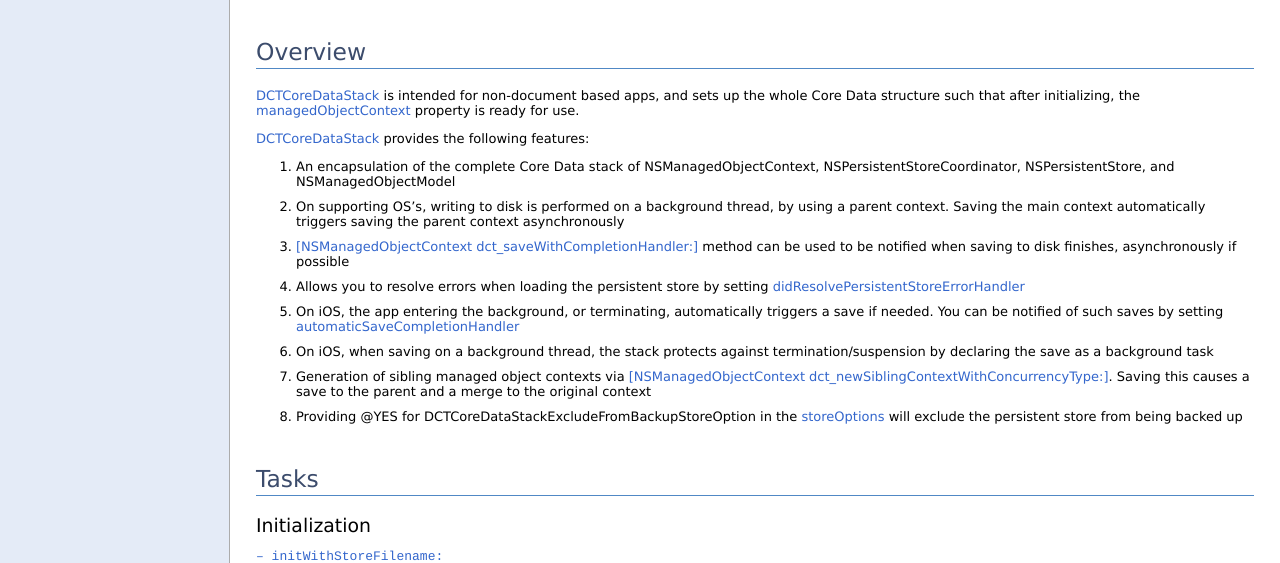
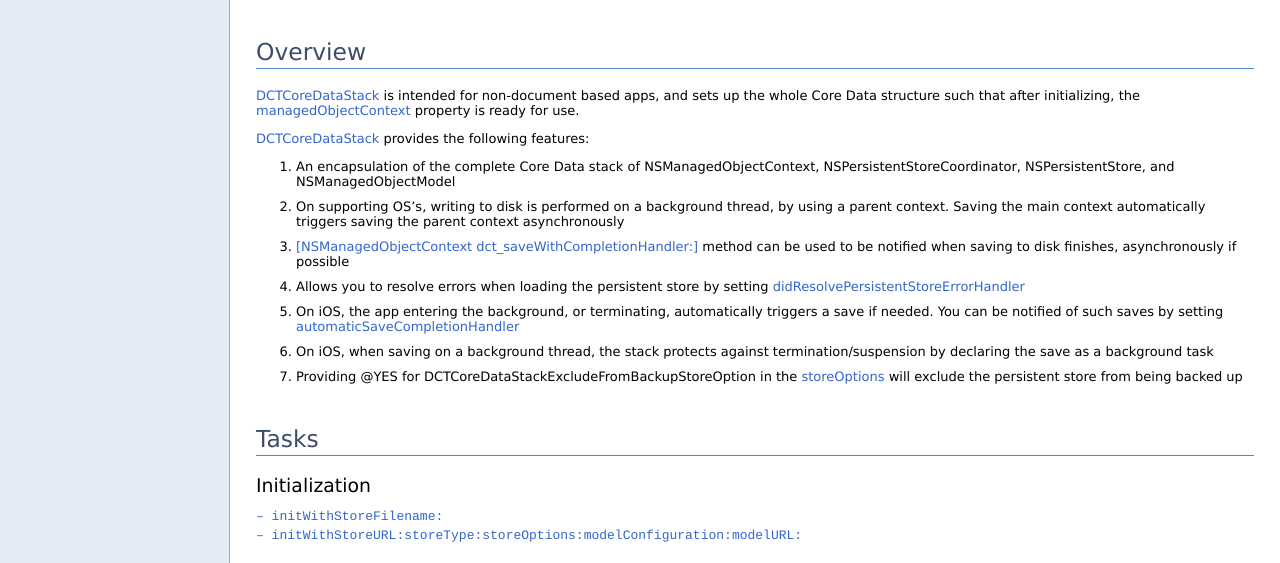
Before and after one commit to danielctull/DCTCoreDataStack, a plain HTML site: page documentation/Classes/DCTCoreDataStack.html in a window 1280 px wide. Shown: the part 237-800 px from the top of the page. Drawn offline with Linux system fonts and the light colour scheme.

Commit message:
Update documentation

```diff
--- a/documentation/Classes/DCTCoreDataStack.html
+++ b/documentation/Classes/DCTCoreDataStack.html
@@ -176,7 +176,6 @@ that after initializing, the <a href="#//api/name/managedObjectContext">managedO
 <li>Allows you to resolve errors when loading the persistent store by setting <a href="#//api/name/didResolvePersistentStoreErrorHandler">didResolvePersistentStoreErrorHandler</a></li>
 <li>On iOS, the app entering the background, or terminating, automatically triggers a save if needed. You can be notified of such saves by setting <a href="#//api/name/automaticSaveCompletionHandler">automaticSaveCompletionHandler</a></li>
 <li>On iOS, when saving on a background thread, the stack protects against termination/suspension by declaring the save as a background task</li>
-<li>Generation of sibling managed object contexts via <a href="../Categories/NSManagedObjectContext%28DCTSiblingContext%29.html#//api/name/dct_newSiblingContextWithConcurrencyType:">[NSManagedObjectContext dct_newSiblingContextWithConcurrencyType:]</a>. Saving this causes a save to the parent and a merge to the original context</li>
 <li>Providing @YES for DCTCoreDataStackExcludeFromBackupStoreOption in the <a href="#//api/name/storeOptions">storeOptions</a> will exclude the persistent store from being backed up</li>
 </ol>
 
```
Also changed, not shown: 2 other files.
